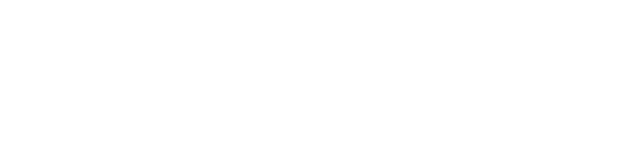
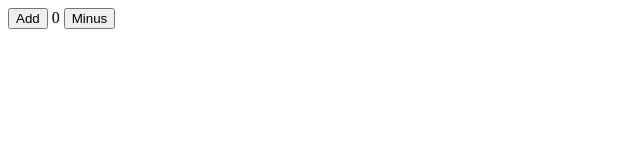
Before and after one commit to kth9192/redux-app, a React app: page public/index.html in a window 1280 px wide. Shown: the whole page, without its empty margins (0-640 px from the left). Built offline with nearby package versions, Linux system fonts and the light colour scheme.

Commit message:
Update index.html

```diff
--- a/public/index.html
+++ b/public/index.html
@@ -10,34 +10,12 @@
       content="Web site created using create-react-app"
     />
     <link rel="apple-touch-icon" href="%PUBLIC_URL%/logo192.png" />
-    <!--
-      manifest.json provides metadata used when your web app is installed on a
-      user's mobile device or desktop. See https://developers.google.com/web/fundamentals/web-app-manifest/
-    -->
     <link rel="manifest" href="%PUBLIC_URL%/manifest.json" />
-    <!--
-      Notice the use of %PUBLIC_URL% in the tags above.
-      It will be replaced with the URL of the `public` folder during the build.
-      Only files inside the `public` folder can be referenced from the HTML.
-
-      Unlike "/favicon.ico" or "favicon.ico", "%PUBLIC_URL%/favicon.ico" will
-      work correctly both with client-side routing and a non-root public URL.
-      Learn how to configure a non-root public URL by running `npm run build`.
-    -->
-    <title>React App</title>
+    <title>Vanilla redux</title>
   </head>
   <body>
-    <noscript>You need to enable JavaScript to run this app.</noscript>
-    <div id="root"></div>
-    <!--
-      This HTML file is a template.
-      If you open it directly in the browser, you will see an empty page.
-
-      You can add webfonts, meta tags, or analytics to this file.
-      The build step will place the bundled scripts into the <body> tag.
-
-      To begin the development, run `npm start` or `yarn start`.
-      To create a production bundle, use `npm run build` or `yarn build`.
-    -->
+    <button class="plus">Add</button>
+    <span>0</span>
+    <button class="minus">Minus</button>
   </body>
 </html>
```
